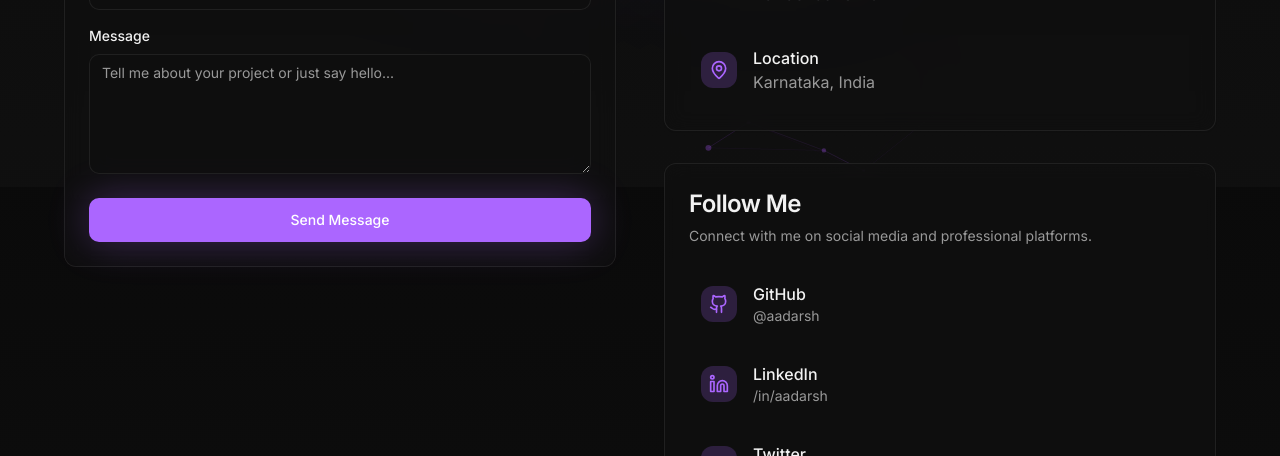
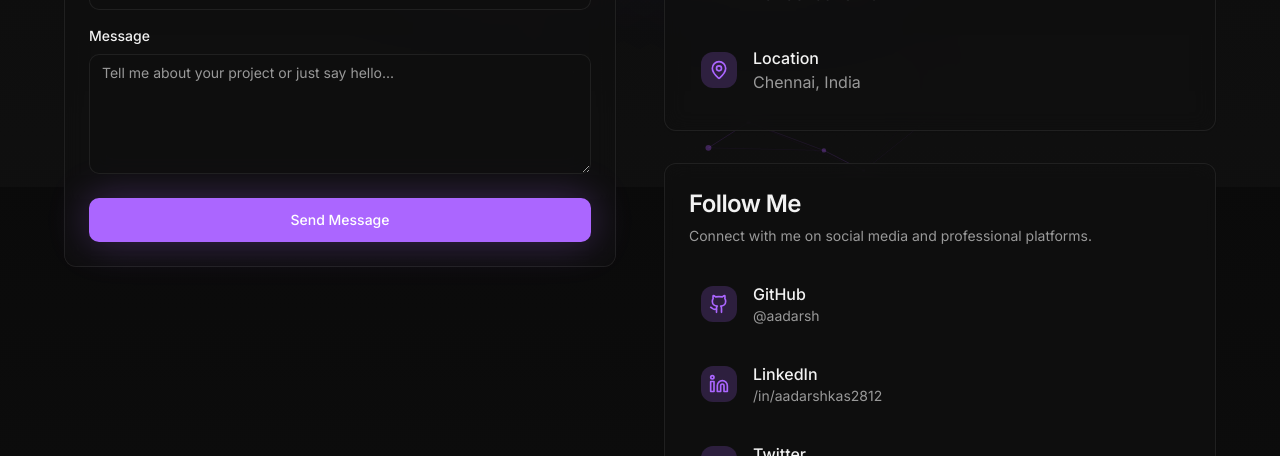
Before and after one commit to aadarsh2812/portfolio, a React (Vite) app: page /contact in a window 1280 px wide. Shown: the part 613-1069 px from the top of the page. Built offline with nearby package versions, Linux system fonts and the light colour scheme.

Commit message:
Update contact information
Add LinkedIn profile link and location to the contact page.

```diff
--- a/src/pages/About.tsx
+++ b/src/pages/About.tsx
@@ -61,7 +61,7 @@ const About = () => {
           {/* Content */}
           <motion.div variants={itemVariants} className="space-y-8">
             <div className="space-y-6">
-              <h2 className="text-3xl font-bold">Who Am I?</h2>
+              <h2 className="text-3xl font-bold">Creative Developer from Chennai</h2>
               <div className="space-y-4 text-lg text-muted-foreground leading-relaxed">
                 <p>
                   Hello! I'm Aadarsh K A S, a passionate creative developer with a deep love for
--- a/src/pages/Contact.tsx
+++ b/src/pages/Contact.tsx
@@ -41,12 +41,12 @@ const Contact = () => {
   const contactInfo = [
     { icon: Mail, label: 'Email', value: 'kasaadarsh@gmail.com', href: 'mailto:kasaadarsh@gmail.com' },
     { icon: Phone, label: 'Phone', value: '+91 9876543210', href: 'tel:+919876543210' },
-    { icon: MapPin, label: 'Location', value: 'Karnataka, India', href: '' },
+    { icon: MapPin, label: 'Location', value: 'Chennai, India', href: '' },
   ];
 
   const socialLinks = [
     { icon: Github, label: 'GitHub', href: 'https://github.com/aadarsh', username: '@aadarsh' },
-    { icon: Linkedin, label: 'LinkedIn', href: 'https://linkedin.com/in/aadarsh', username: '/in/aadarsh' },
+    { icon: Linkedin, label: 'LinkedIn', href: 'https://www.linkedin.com/in/aadarshkas2812', username: '/in/aadarshkas2812' },
     { icon: Twitter, label: 'Twitter', href: 'https://twitter.com/aadarsh', username: '@aadarsh' },
     { icon: Instagram, label: 'Instagram', href: 'https://instagram.com/aadarsh', username: '@aadarsh' },
     { icon: Youtube, label: 'YouTube', href: 'https://youtube.com/@aadarsh', username: '@aadarsh' },
--- a/src/pages/Home.tsx
+++ b/src/pages/Home.tsx
@@ -30,7 +30,7 @@ const Home = () => {
 
   const socialLinks = [
     { icon: Github, href: 'https://github.com/aadarsh', label: 'GitHub' },
-    { icon: Linkedin, href: 'https://linkedin.com/in/aadarsh', label: 'LinkedIn' },
+    { icon: Linkedin, href: 'https://www.linkedin.com/in/aadarshkas2812', label: 'LinkedIn' },
     { icon: Twitter, href: 'https://twitter.com/aadarsh', label: 'Twitter' },
   ];
 
```
